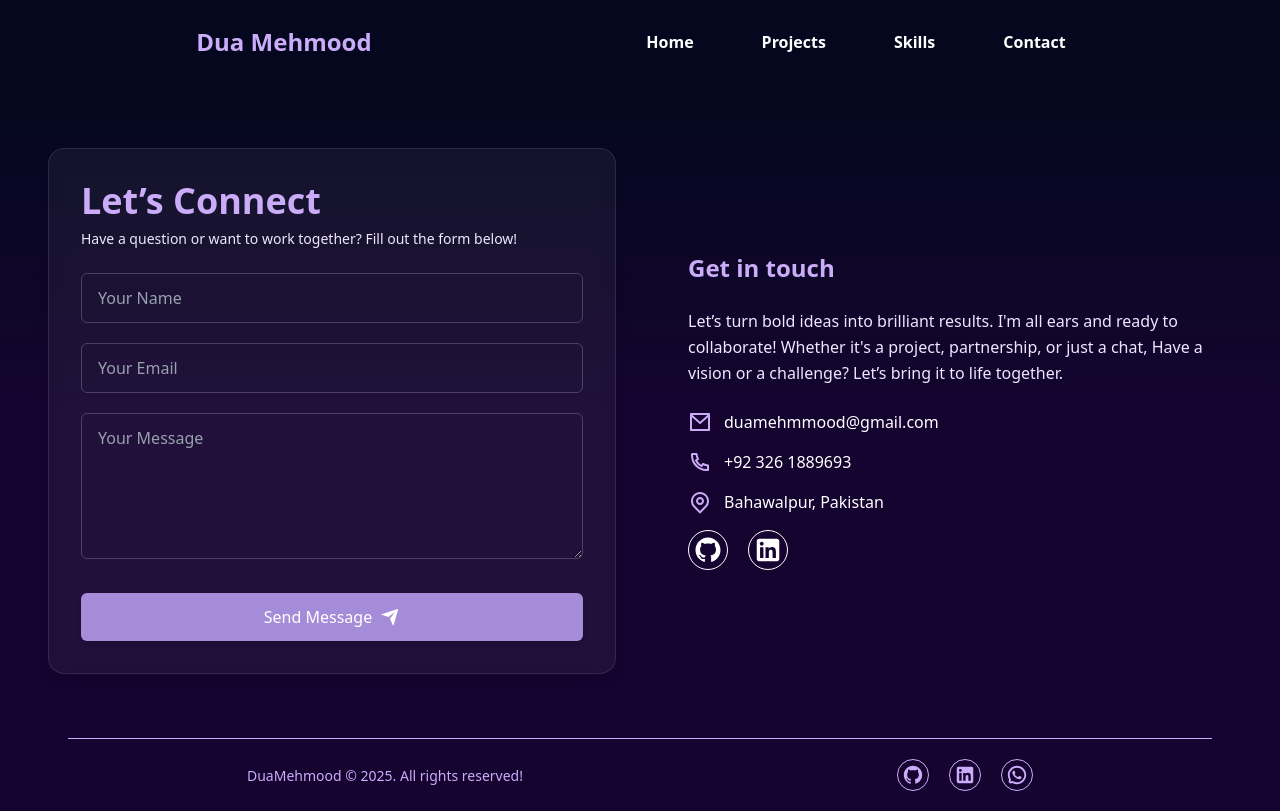
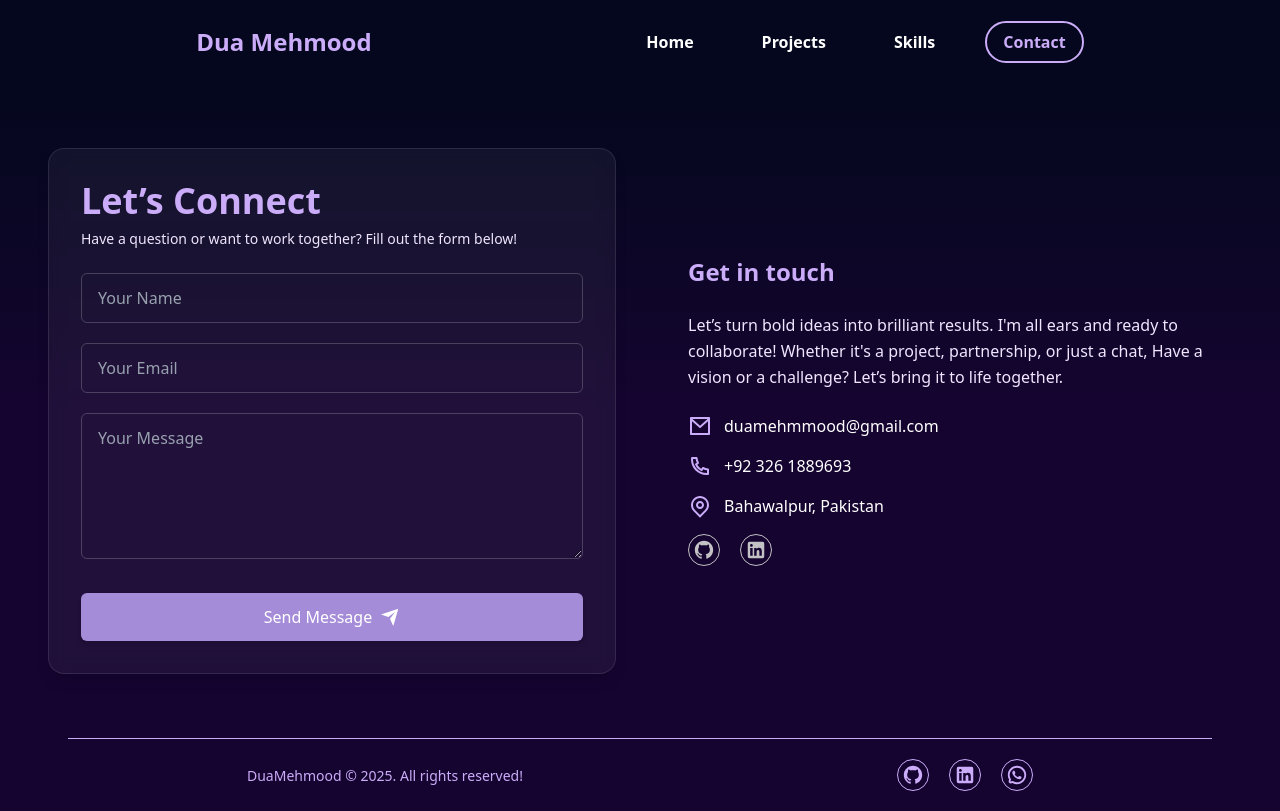
Before and after one commit to duamehmood/Portfolio, a React (Vite) app: page /contact in a window 1280 px wide. Built offline with nearby package versions, Linux system fonts and the light colour scheme.

Commit message:
updated Portfolio

```diff
--- a/src/components/sections/Navbar.jsx
+++ b/src/components/sections/Navbar.jsx
@@ -1,6 +1,6 @@
 
 import { RiArrowRightLongLine } from "@remixicon/react"
-import { Link } from "react-router-dom";
+import { NavLink } from "react-router-dom";
 
 const Navbar = () => {
     return (
@@ -11,16 +11,33 @@ const Navbar = () => {
                     <h2 className="font-bold text-[24px] text-secondary">Dua Mehmood</h2>
                     <ul className='flex text-md md:gap-8 gap-1 text-white font-semibold'>
                         <li>
-                            <Link to="/" className="px-4 py-2 rounded-full border-2 border-transparent transition-colors duration-100 hover:border-[#CBACF9] hover:text-[#CBACF9] ">Home</Link>
+                            <NavLink to="/" className={({ isActive }) => `px-4 py-2 rounded-full border-2 transition-colors duration-100 ${isActive
+                                        ? "border-[#CBACF9] text-[#CBACF9]"
+                                        : "border-transparent text-white hover:border-[#CBACF9] hover:text-[#CBACF9]"}`}>
+                                Home
+                            </NavLink>
+
                         </li>
                         <li>
-                            <Link to="/projects" className="px-4 py-2 rounded-full border-2 border-transparent transition-colors duration-100 hover:border-[#CBACF9] hover:text-secondary " >Projects</Link>
+                             <NavLink to="/projects" className={({ isActive }) => `px-4 py-2 rounded-full border-2 transition-colors duration-100 ${isActive
+                                        ? "border-[#CBACF9] text-[#CBACF9]"
+                                        : "border-transparent text-white hover:border-[#CBACF9] hover:text-[#CBACF9]"}`}>
+                                Projects
+                            </NavLink>
                         </li>
                         <li>
-                           <a href="#skills" className="px-4 py-2 rounded-full border-2 border-transparent transition-colors duration-100 hover:border-[#CBACF9] hover:text-secondary " >Skills</a>
+                             <NavLink to="/skills" className={({ isActive }) => `px-4 py-2 rounded-full border-2 transition-colors duration-100 ${isActive
+                                        ? "border-[#CBACF9] text-[#CBACF9]"
+                                        : "border-transparent text-white hover:border-[#CBACF9] hover:text-[#CBACF9]"}`}>
+                                Skills
+                            </NavLink>
                         </li>
                         <li>
-                            <Link to="/contact" className="px-4 py-2 rounded-full border-2 border-transparent transition-colors duration-100 hover:border-[#CBACF9] hover:text-secondary " >Contact</Link>
+                            <NavLink to="/contact" className={({ isActive }) => `px-4 py-2 rounded-full border-2 transition-colors duration-100 ${isActive
+                                        ? "border-[#CBACF9] text-[#CBACF9]"
+                                        : "border-transparent text-white hover:border-[#CBACF9] hover:text-[#CBACF9]"}`}>
+                                Contact
+                            </NavLink>
                         </li>
                     </ul>
 
--- a/src/components/sections/Services.jsx
+++ b/src/components/sections/Services.jsx
@@ -59,7 +59,7 @@ const Services = () => {
 
                 <div className="grid grid-cols-1 sm:grid-cols-2 lg:grid-cols-3 gap-6">
                     {servicesData.map((service) => (
-                        <div key={service.id} className="transition-all duration-300 transform hover:-translate-y-2 hover:shadow-[0_0_20px_#CBACF9]/40">
+                        <div key={service.id} className="transition-transform duration-300 hover:-translate-y-2">
                             <ServiceCard service={service} />
                         </div>
                     ))}
--- a/src/components/utils/ProjectCard.jsx
+++ b/src/components/utils/ProjectCard.jsx
@@ -1,5 +1,4 @@
-import { Link } from "react-router-dom"
-import { RiArrowRightUpLine, RiCss3Fill, RiHtml5Fill } from "@remixicon/react"
+import { RiArrowRightUpLine } from "@remixicon/react"
 
 
 const ProjectCard = ({ project }) => {
@@ -17,11 +16,9 @@ const ProjectCard = ({ project }) => {
                     {project.icon3 && <span>{project.icon3}</span>}
                     {project.icon4 && <span>{project.icon4}</span>}
                 </div>
-                <Link to="/projects">
-                    <button className="flex items-center bg-white text-[#4a2486] md:text-[16px] text-[14px] md:px-4 px-3 sm:py-2 py-1 rounded-full font-[600] cursor-pointer shadow-none hover:shadow-[0_0_15px_#CBACF9] hover:bg-secondary transition duration-200">
+                    <a href={project.liveLink} target="_blank" className="flex items-center bg-white text-[#4a2486] md:text-[16px] text-[14px] md:px-4 px-3 sm:py-2 py-1 rounded-full font-[600] cursor-pointer shadow-none hover:shadow-[0_0_15px_#CBACF9] hover:bg-secondary transition duration-200">
                         Live Site <RiArrowRightUpLine size="22" />
-                    </button>
-                </Link>
+                    </a>
             </div>
         </div>
     )
--- a/src/pages/Contact.jsx
+++ b/src/pages/Contact.jsx
@@ -48,10 +48,10 @@ const Contact = () => {
             </div>
              <div className='flex md:gap-5 gap-3 '>
             <a href="https://github.com/duamehmood" target="_blank">
-            <RiGithubFill className=' p-1 border-1 rounded-full size-10 hover:text-secondary' />
+            <RiGithubFill className=' p-1 border-1 rounded-full size-8 hover:text-secondary text-[#c2c1c4]' />
             </a>
             <a href="https://www.linkedin.com/in/duamehmood/" target="_blank">
-            <RiLinkedinBoxFill className=' p-1 border-1 rounded-full size-10 hover:text-secondary' />
+            <RiLinkedinBoxFill className=' p-1 border-1 rounded-full size-8 hover:text-secondary text-[#c2c1c4]' />
             </a>
 
           </div>
```
